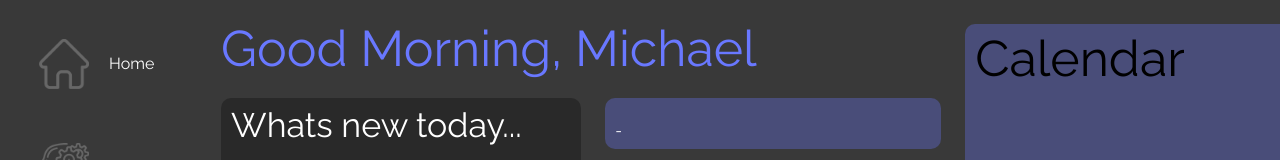
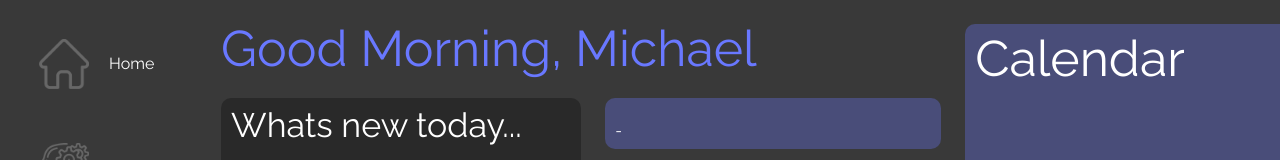
Before and after one commit to romeodixonll/Rise-N-Thrive, a React (Create React App) app: page /home in a window 1280 px wide. Shown: the top 160 px of the page. Built offline with nearby package versions, Linux system fonts and the light colour scheme; no server answers.

Commit message:
change light mode theme

```diff
--- a/src/components/PageComponents/algorithm/CodeOutput/CodeOutput.js
+++ b/src/components/PageComponents/algorithm/CodeOutput/CodeOutput.js
@@ -6,8 +6,11 @@ import Card from '../../../UI/Card';
 import { ColorContext } from '../../../../store/color-context'
 
 const CodeOutput = () => {
-    const [textColor] = useContext(ColorContext)
-    return <Card className={classes.card} style={{ backgroundColor: `${textColor}52`, color: 'white' }}>
+    const [textColor, , theme] = useContext(ColorContext)
+    return <Card className={classes.card}
+        style={theme === "#393939"
+            ? { backgroundColor: `${textColor}52`, color: 'white' }
+            : { backgroundColor: `${textColor}99`, color: 'black' }}>
         <div>
             <h3>Your Output</h3>
             <p>[1, 1]</p>
@@ -17,7 +20,7 @@ const CodeOutput = () => {
             <h3>Expect Output</h3>
             <p>[1, 0]</p>
         </div>
-    </Card>
+    </Card >
 };
 
 export default CodeOutput;
--- a/src/components/PageComponents/algorithm/Instructions/Instructions.js
+++ b/src/components/PageComponents/algorithm/Instructions/Instructions.js
@@ -6,10 +6,13 @@ import Card from '../../../UI/Card';
 import { ColorContext } from '../../../../store/color-context'
 
 const Instructions = () => {
-    const [textColor] = useContext(ColorContext)
-    return <Card className={classes.card} style={{ backgroundColor: `${textColor}52`, color:'white' }}>
+    const [textColor, ,theme] = useContext(ColorContext)
+    return     <Card className={classes.card}
+    style={theme === "#393939"
+        ? { backgroundColor: `${textColor}52`, color: 'white' }
+        : { backgroundColor: `${textColor}99`, color: 'black' }}>
         <h2>Instructions</h2>
-        <hr />
+        <hr style={theme === '#393939' ? {borderColor:'white'} : {borderColor:'black'}}/>
         <h3>Add 1 to the digits array, then modify and return the original array.  Do not use any Array methods, such as `.join` or `.split`.
             For example, given the following array:
             <code>
--- a/src/components/PageComponents/algorithm/TextEditor/TextEditor.js
+++ b/src/components/PageComponents/algorithm/TextEditor/TextEditor.js
@@ -10,14 +10,19 @@ import classes from './TextEditor.module.css';
 import { ColorContext } from '../../../../store/color-context';
 
 const TextEditor = ({ value, onChange }) => {
-    const [textColor] = useContext(ColorContext)
+    const [textColor, , theme] = useContext(ColorContext)
 
     let handleChange = (editor, data, value) => {
         onChange(value)
     }
 
+
+
     return <div className={classes.editor_container}>
-                <div className={classes.editor_header} style={{ backgroundColor: `${textColor}52`, color: 'white' }}>
+        <div className={classes.editor_header}
+            style={theme === "#393939"
+                ? { backgroundColor: `${textColor}52`, color: 'white' }
+                : { backgroundColor: `${textColor}99`, color: 'black' }}>
             <h1>Plus One</h1>
         </div>
         <ControlledEditor
--- a/src/components/PageComponents/home/calendar/Calendar.js
+++ b/src/components/PageComponents/home/calendar/Calendar.js
@@ -7,7 +7,7 @@ import Card from '../../../UI/Card';
 import { ColorContext } from '../../../../store/color-context';
 
 const Calendar = () => {
-    const [textColor] = useContext(ColorContext)
+    const [textColor, ,theme] = useContext(ColorContext)
 
 
  // Client ID and API key from the Developer Console
@@ -42,7 +42,10 @@ const Authorize = () => {
      })
  }
 
-    return <Card className={classes.card} style={{backgroundColor: `${textColor}52`}}>
+    return <Card className={classes.card}
+    style={theme === "#393939"
+        ? { backgroundColor: `${textColor}52`, color: 'white' }
+        : { backgroundColor: `${textColor}99`, color: 'black' }}>
         <h1 onClick={Authorize}>Calendar</h1>
     </Card>
 }
--- a/src/components/PageComponents/home/quote/Quote.js
+++ b/src/components/PageComponents/home/quote/Quote.js
@@ -8,7 +8,7 @@ import useHttp from '../../../utils/API'
 import { ColorContext } from '../../../../store/color-context';
 
 const Quote = () => {
-    const [textColor] = useContext(ColorContext)
+    const [textColor, ,theme] = useContext(ColorContext)
     const [quote, setQuote] = useState({ quote: null, author: null })
 
     const transformData = (data) => {
@@ -27,9 +27,10 @@ const Quote = () => {
         fetchQuote()
     }, [])
 
-    return <Card
-        className={classes.card}
-        style={{ backgroundColor:`${textColor}52`, color:'white' }}
+    return <Card className={classes.card}
+        style={theme === "#393939"
+            ? { backgroundColor: `${textColor}52`, color: 'white' }
+            : { backgroundColor: `${textColor}99`, color: 'black' }}
     >
         <h2>{quote.quote}</h2>
         <p>- {quote.author}</p>
--- a/src/components/PageComponents/home/weather/Weather.js
+++ b/src/components/PageComponents/home/weather/Weather.js
@@ -9,10 +9,10 @@ import { ColorContext } from '../../../../store/color-context';
 import useHttp from '../../../utils/API';
 
 const Weather = () => {
-    const [textColor] = useContext(ColorContext);
+    const [textColor, , theme] = useContext(ColorContext);
     const [latitude, setLatitude] = useState(30.4447488);
     const [longitude, setLongitude] = useState(-97.7338368);
-    const [weatherData, setWeatherData] = useState({current:null,high:null,low:null,feelsLike:null,windSpeed:null,weatherImage:null})
+    const [weatherData, setWeatherData] = useState({ current: null, high: null, low: null, feelsLike: null, windSpeed: null, weatherImage: null })
 
     let APIKEY = '9d7ebf8b022f99c1559d4339ab5c60ee'
 
@@ -33,12 +33,12 @@ const Weather = () => {
             high: data.main.temp_max,
             low: data.main.temp_min,
             feelsLike: data.main.feels_like,
-            windSpeed:data.wind.speed,
+            windSpeed: data.wind.speed,
             weatherImage: data.weather[0].icon,
         })
     }
 
-    const { isLoading, error, sendRequest:fetchWeather } = useHttp({
+    const { isLoading, error, sendRequest: fetchWeather } = useHttp({
         url: `https://api.openweathermap.org/data/2.5/weather?lat=${latitude}&lon=${longitude}&units=imperial&appid=${APIKEY}`
     }, transformData)
 
@@ -47,10 +47,13 @@ const Weather = () => {
         fetchWeather()
     }, [])
 
-    return <Card className={classes.card} style={{ backgroundColor: `${textColor}52`, color:'white'}}>
+    return <Card className={classes.card}
+        style={theme === "#393939"
+            ? { backgroundColor: `${textColor}52`, color: 'white' }
+            : { backgroundColor: `${textColor}99`, color: 'black' }}>
         <div>
             <h2>Weather</h2>
-            <img src={`http://openweathermap.org/img/wn/${weatherData.weatherImage}.png`}/>
+            <img src={`http://openweathermap.org/img/wn/${weatherData.weatherImage}.png`} />
         </div>
         <h3>{`Current: ${weatherData.current}`}</h3>
         <h3>{`High: ${weatherData.high}`}</h3>
--- a/src/pages/Settings.js
+++ b/src/pages/Settings.js
@@ -15,7 +15,7 @@ const Settings = () => {
 
     const setThemeHandler = () => {
         console.log('changing theme')
-        theme === '#393939' ? setTheme('#FFFFFF') : setTheme('#393939')
+        theme === '#393939' ? setTheme('#d3d3d3') : setTheme('#393939')
     }
 
 
```
Lines whose indentation alone changed are shown as unchanged.
